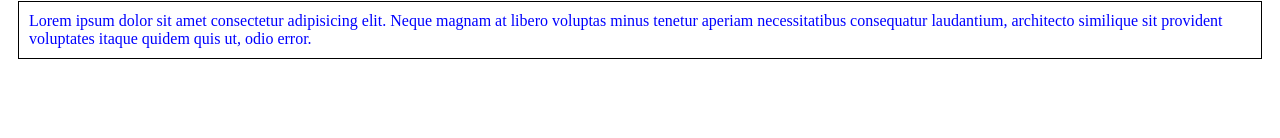
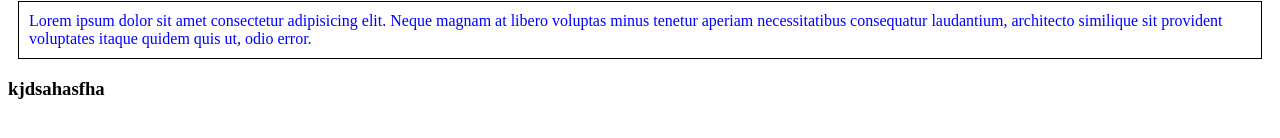
Before and after one commit to OlivaresMartin17/primer-repo, a plain HTML site: page index.html in a window 1280 px wide. Shown: the part 126-264 px from the top of the page. Drawn offline with Linux system fonts and the light colour scheme.

Commit message:
primer commit

```diff
--- a/index.html
+++ b/index.html
@@ -10,6 +10,7 @@
     <h1>bienvenidos a github</h1>
     <h2>2da parte commit</h2>
     <p>Lorem ipsum dolor sit amet consectetur adipisicing elit. Neque magnam at libero voluptas minus tenetur aperiam necessitatibus consequatur laudantium, architecto similique sit provident voluptates itaque quidem quis ut, odio error.</p>
+    <h3>kjdsahasfha</h3>
 
 </body>
 </html>
```
